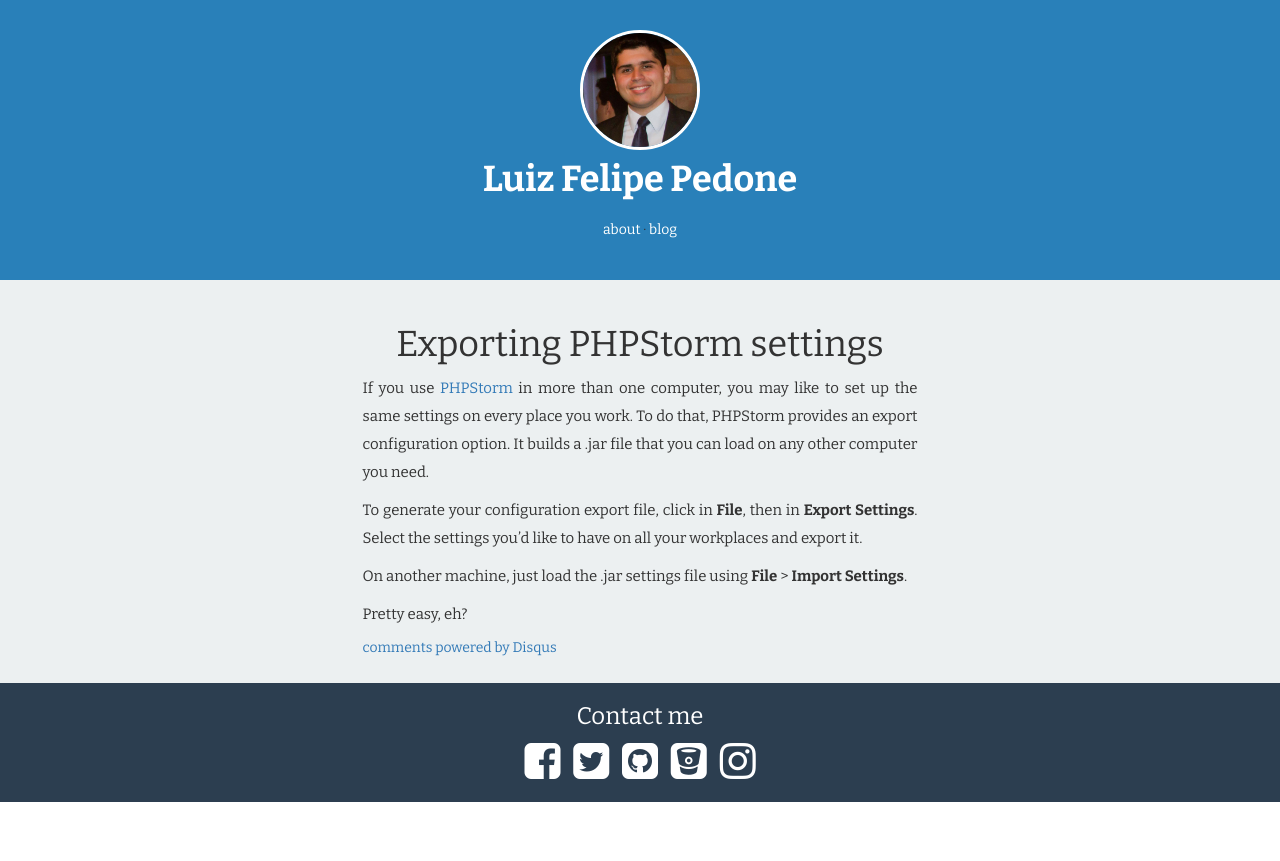
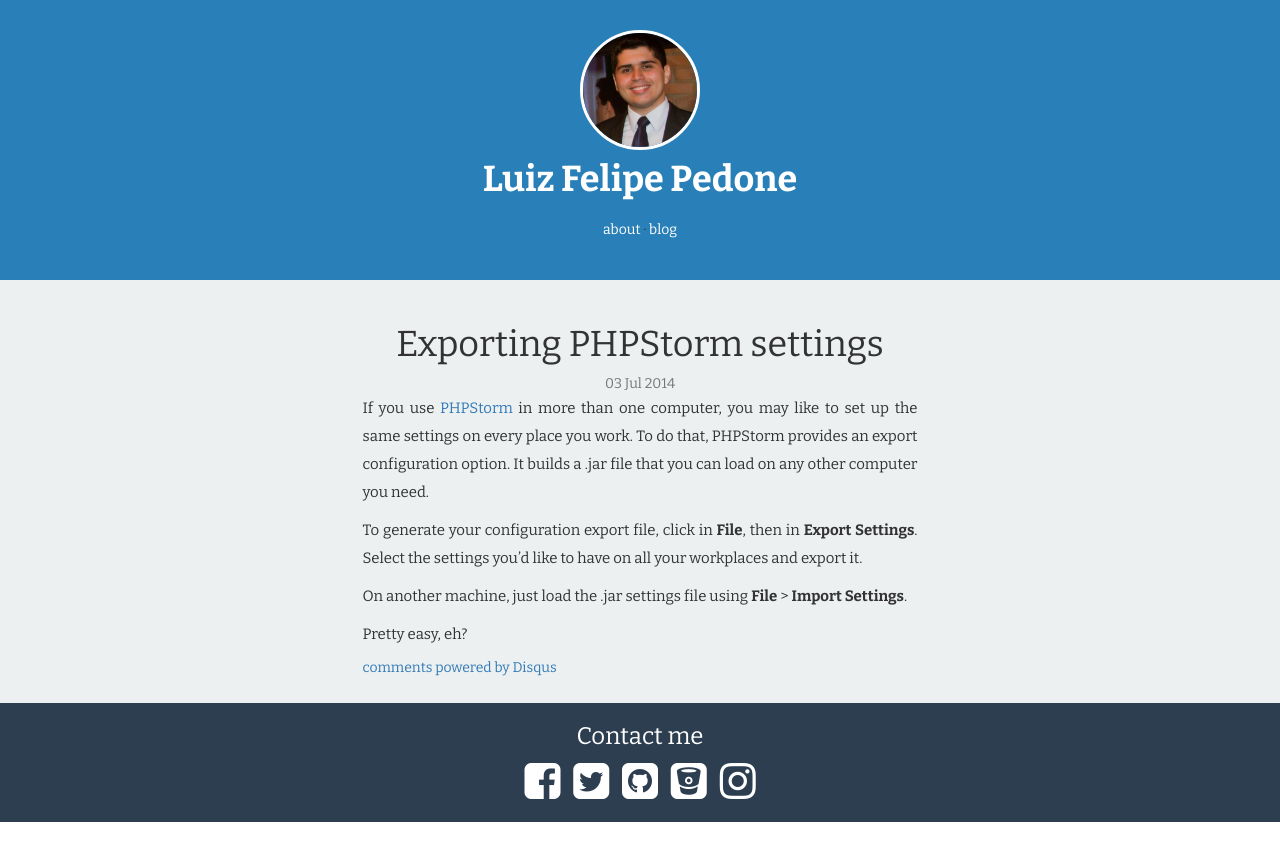
Before and after one commit to luizpedone/luizpedone.github.io, a Jekyll site: the page built from _posts/2014-07-03-welcome-to-jekyll.markdown, in a window 1280 px wide. Shown: the top 861 px of the page. Built offline with Jekyll 4.4.1, drawn with Linux system fonts in a browser that asks for light colours; nearby versions of some CDN libraries; comment, search, counter and statistics services are not loaded.

Commit message:
Update post.html

```diff
--- a/_layouts/post.html
+++ b/_layouts/post.html
@@ -4,7 +4,7 @@ author: Luiz Felipe Pedone
 ---
 <h1 class="text-center">{{ page.title }}</h1>
 <div class="meta text-center">
-    {{ page.time | date_to_string }}
+    {{ page.date | date_to_string }}
     {% if page.author %}
         • {{ page.author }}{% endif %}{% if page.meta %} • {{ page.meta }}
     {% endif %}
```
